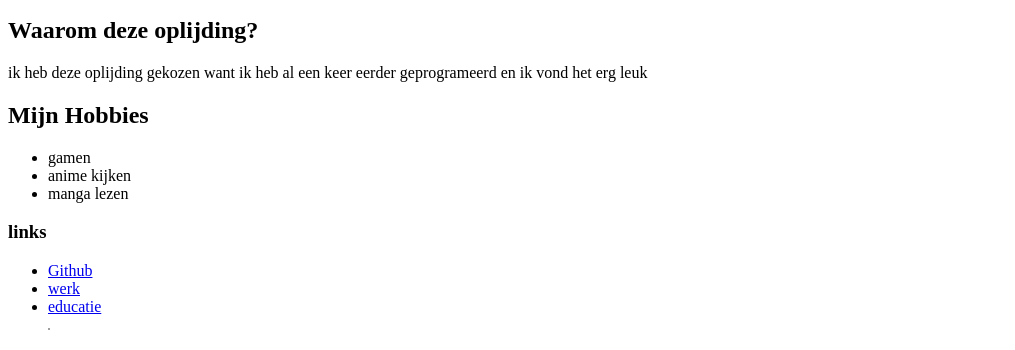
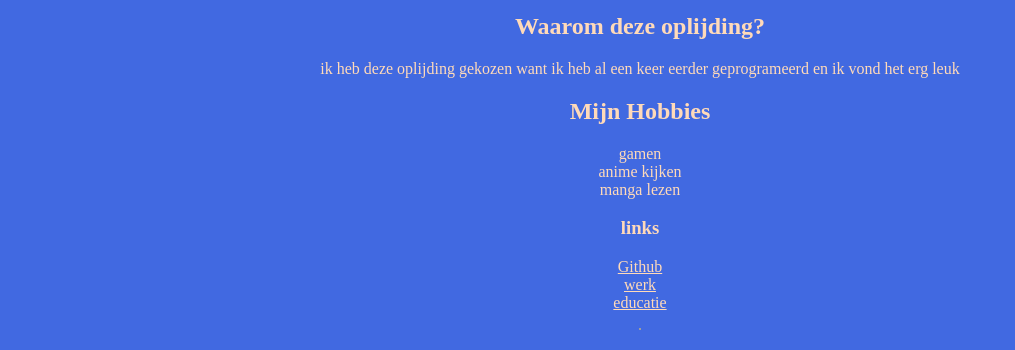
Before and after one commit to pinglecan/Statische-Front-end, a plain HTML site: page mijn website/index.html in a window 1280 px wide. Shown: the part 621-971 px from the top of the page, without its empty margins (0-1015 px from the left). Drawn offline with Linux system fonts and the light colour scheme; grey boxes are pictures that could not be loaded.

Commit message:
mijn website

```diff
--- a/mijn website/index.html
+++ b/mijn website/index.html
@@ -5,6 +5,7 @@
 	<head>
 		<meta charset="UTF-8">
 		<title>pingle pagina</title>
+		<link rel="stylesheet" href="mijn website/styles.css">
 	</head>
 
 	<body>
@@ -15,18 +16,15 @@
 		<h2>Waarom deze oplijding?</h2>
 			<p> ik heb deze oplijding gekozen want ik heb al een keer eerder geprogrameerd en ik vond het erg leuk </p>
 		<h2>Mijn Hobbies</h2>
-	<ul>
-		<li>gamen</li>
-		<li>anime kijken</li>
-		<li>manga lezen</li>
-	</ul>
+
+	<p>gamen<br>anime kijken<br>manga lezen</p>
 		<h3>links</h3>
-		<ul>
-			<li> <a href="https://github.com/pinglecan">Github</a> </li>
-			<li><a href="work.html">werk</a></li>
-			<li><a href="school.html">educatie</a></li>
+
+			<p> <a href="https://github.com/pinglecan">Github</a><br>
+				<a href="work.html">werk</a><br>
+				<a href="school.html">educatie</a>
+			</p>
 			<img src="https://cdn.discordapp.com/attachments/1043138120180310108/1043138290557145168/20221118_131842.jpg" alt="sadje pingle" width="2" height="2">
-		</ul>
 	</body>
 
 </html>
--- /dev/null
+++ b/mijn website/mijn website/styles.css
@@ -0,0 +1,40 @@
+body{
+    background-color:royalblue;
+}
+h1{
+    color:peachpuff;
+    text-align: center;
+}
+
+img {
+    display: block;
+    margin-left: auto;
+    margin-right: auto;
+  }
+
+h2{
+    color: peachpuff;
+    text-align: center;
+
+}
+
+p{
+    text-align: center;
+    color:peachpuff
+}
+ul{
+    text-align: center;
+    color: peachpuff;
+}
+li{
+    text-align: center;
+    color: peachpuff;
+}
+h3{
+    text-align: center;
+    color: peachpuff    ;
+}
+
+a{
+    color: peachpuff;
+}
--- /dev/null
+++ b/template-met-css/css/styles.css
@@ -0,0 +1,19 @@
+body{background-color: darkmagenta;}
+
+H1{color:aqua;
+
+text-align: center;}
+
+p{font-family: Verdana;
+font-size: 20px;
+text-align: center;
+color: darkblue;}
+
+div {
+    background-color: cornsilk;
+    width: 500px;
+    border: 20px solid crimson;
+    padding: 40px;
+    margin: 40px auto;
+    border-style: dashed
+  };
```
Also changed, not shown: template-met-css/css.html (added, +27 -0 lines), 1 other file.
